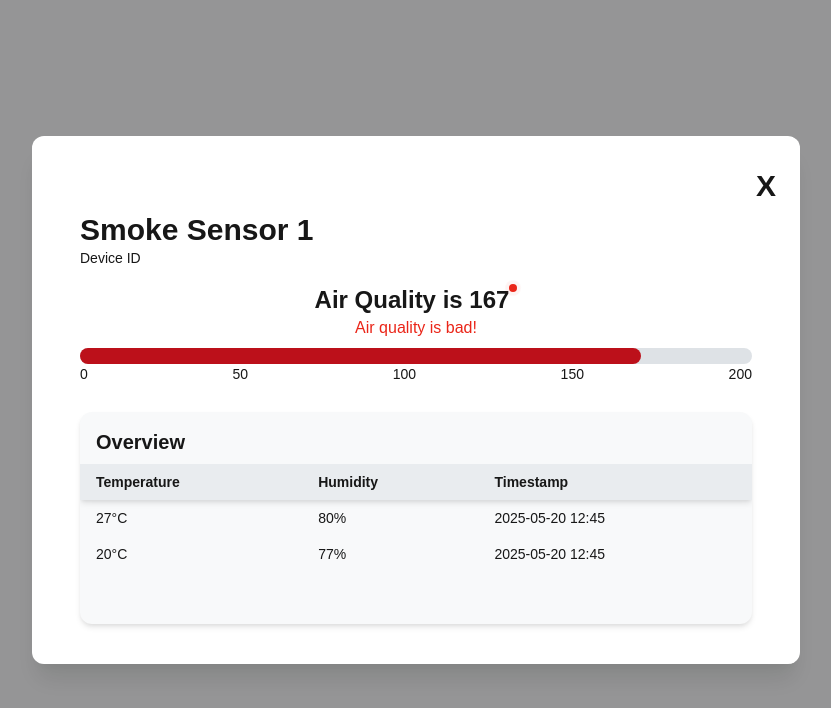
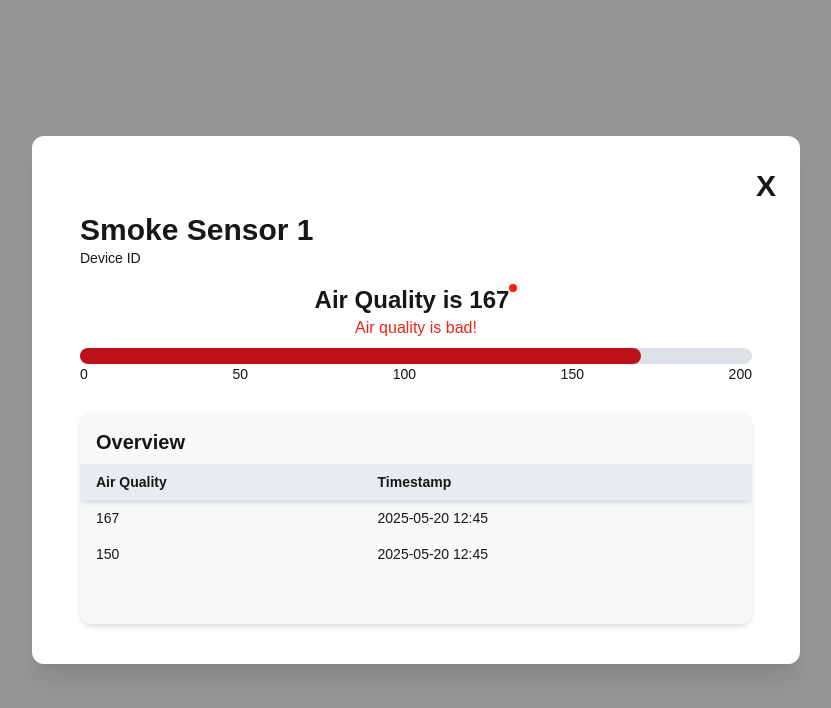
Before and after one commit to AmaCrisn/IOT-Dashboard, a Next.js app: page /smoke in a window 1280 px wide. Shown: the top 708 px of the page, without its empty margins (224-1055 px from the left). Built offline with nearby package versions, Linux system fonts and the light colour scheme.

Commit message:
Fix table header

```diff
--- a/app/smoke/page.js
+++ b/app/smoke/page.js
@@ -62,20 +62,17 @@ export default function Smoke({ onClose }) {
                     <table className="w-full table-auto text-left rounded-lg">
                       <thead className="bg-gray-100 sticky -top-0.5 z-10 shadow-md">
                         <tr>
-                          <th className="px-4 py-2">Temperature</th>
-                          <th className="px-4 py-2">Humidity</th>
+                          <th className="px-4 py-2">Air Quality</th>
                           <th className="px-4 py-2">Timestamp</th>
                         </tr>
                       </thead>
                       <tbody>
                         <tr>
-                          <td className="px-4 py-2">27°C</td>
-                          <td className="px-4 py-2">80%</td>
+                          <td className="px-4 py-2">167</td>
                           <td className="px-4 py-2">2025-05-20 12:45</td>
                         </tr>
                         <tr>
-                          <td className="px-4 py-2">20°C</td>
-                          <td className="px-4 py-2">77%</td>
+                          <td className="px-4 py-2">150</td>
                           <td className="px-4 py-2">2025-05-20 12:45</td>
                         </tr>
                       </tbody>
```
